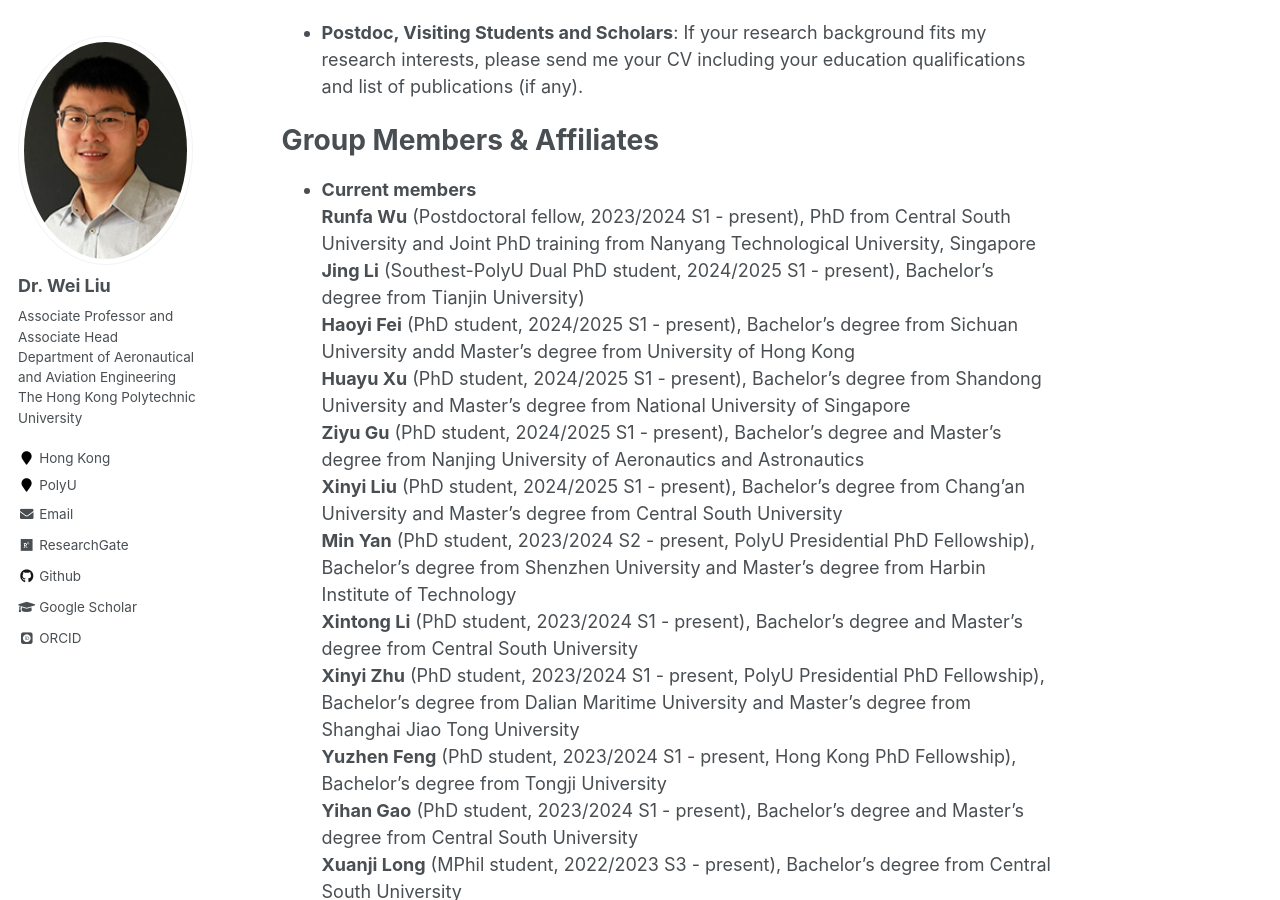
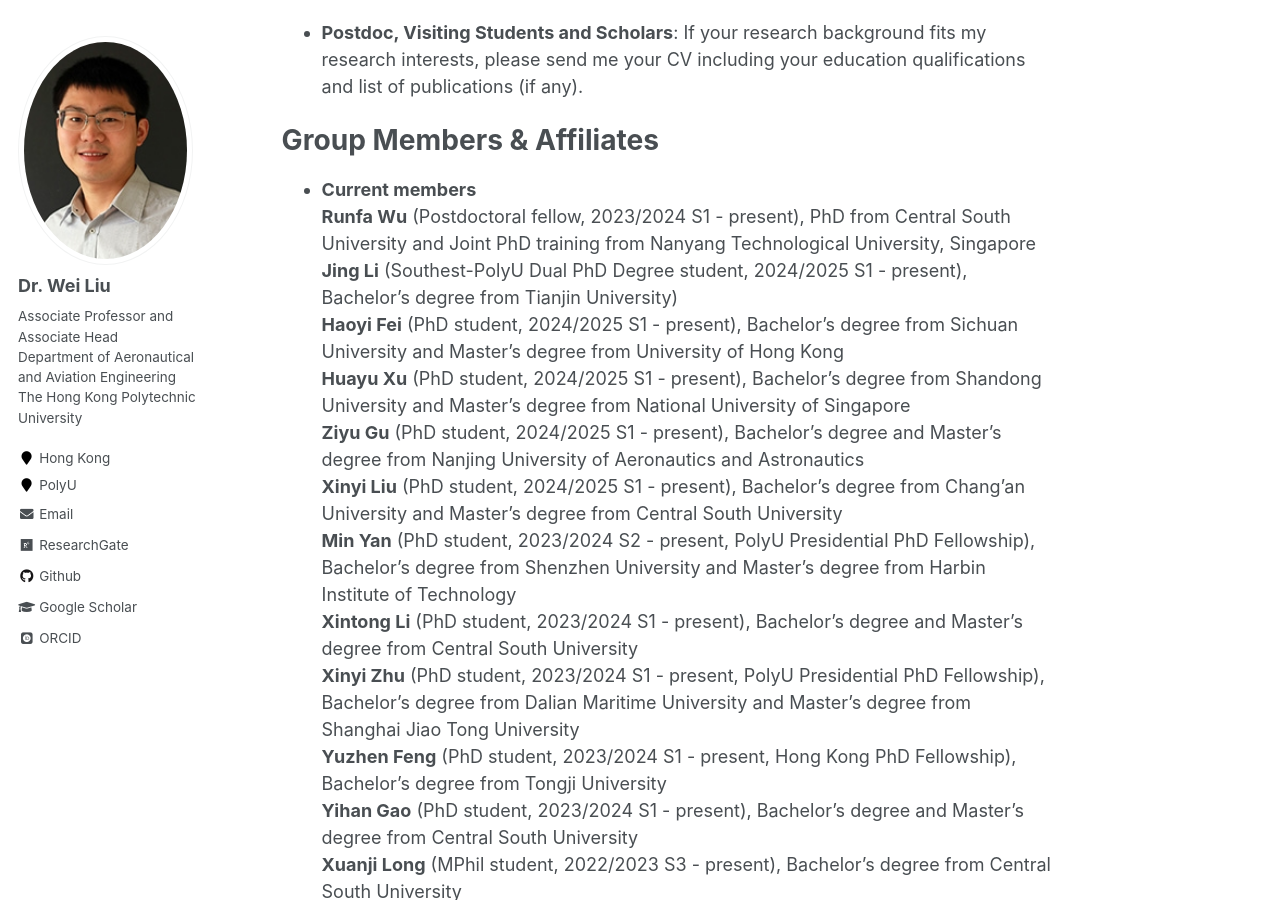
Before and after one commit to weiliu2016/weiliu2016.github.io, a Jekyll site: the page built from _pages/about.md, in a window 1280 px wide and 900 px high, scrolled down 1106 px. Built offline with Jekyll 4.4.1, drawn with Linux system fonts in a browser that asks for light colours; some web fonts are replaced; formulas are drawn with MathJax 3; some of the changed text lies outside the part shown.

Commit message:
Update about.md

```diff
--- a/_pages/about.md
+++ b/_pages/about.md
@@ -31,8 +31,8 @@ Group Members & Affiliates
 ======
 - **Current members**\
   **Runfa Wu** (Postdoctoral fellow, 2023/2024 S1 - present), PhD from Central South University and Joint PhD training from Nanyang Technological University, Singapore\
-  **Jing Li** (Southest-PolyU Dual PhD student, 2024/2025 S1 - present), Bachelor's degree from Tianjin University)\
-  **Haoyi Fei** (PhD student, 2024/2025 S1 - present), Bachelor's degree from Sichuan University andd Master's degree from University of Hong Kong\
+  **Jing Li** (Southest-PolyU Dual PhD Degree student, 2024/2025 S1 - present), Bachelor's degree from Tianjin University)\
+  **Haoyi Fei** (PhD student, 2024/2025 S1 - present), Bachelor's degree from Sichuan University and Master's degree from University of Hong Kong\
   **Huayu Xu** (PhD student, 2024/2025 S1 - present), Bachelor's degree from Shandong University and Master's degree from National University of Singapore\
   **Ziyu Gu** (PhD student, 2024/2025 S1 - present), Bachelor's degree and Master's degree from Nanjing University of Aeronautics and Astronautics\
   **Xinyi Liu** (PhD student, 2024/2025 S1 - present), Bachelor's degree from Chang'an University and Master's degree from Central South University\
@@ -85,7 +85,7 @@ Selected Working Papers
 - Qin, X., Yang, H., **Liu, W.** Upgrading in ride-sourcing markets with multi-class services.
 - Zhong, L., Xu, G., Liu, X., **Liu, W.**, Yang, H. Destination-to-Gate Assignment in Oversaturated Metro Line: A New Passenger Flow Control Approach.
 - Liu, B., Ma, X., **Liu, W.**, Ma, Z. Enhancing a carbon-trading incentive scheme for mode shifts in multi-modal transportation systems.
-- Gao, Y., **Liu, W.**, Zhang, Z., Du, B. Optimizing parking and charging services for electric autonomous vehicles considering vehicle-to-grid facilities.
+- Gao, Y., **Liu, W.**, Zhang, Z., Du, B. Managing parking and charging services for electric autonomous vehicles considering vehicle-to-grid facilities.
 - Zuo, Y., Liu, T.L., **Liu, W.** On the competition and collaboration in a multi-airport system considering ground connection between airports.
 - Liu, Q., **Liu, W.**, Jiang, R., Han, X. On the morning commute problem with mixed autonomous vehicles and human-driven vehicles traffic under stochastic bottleneck capacity.
 - Xu, G., Liu, X., Zhong, L., **Liu, W.** Integrated Optimization of Train Stopping Plan, Scheduling, and Seat Allocation for High-speed Railway Systems with Social Distancing Measures.
```
